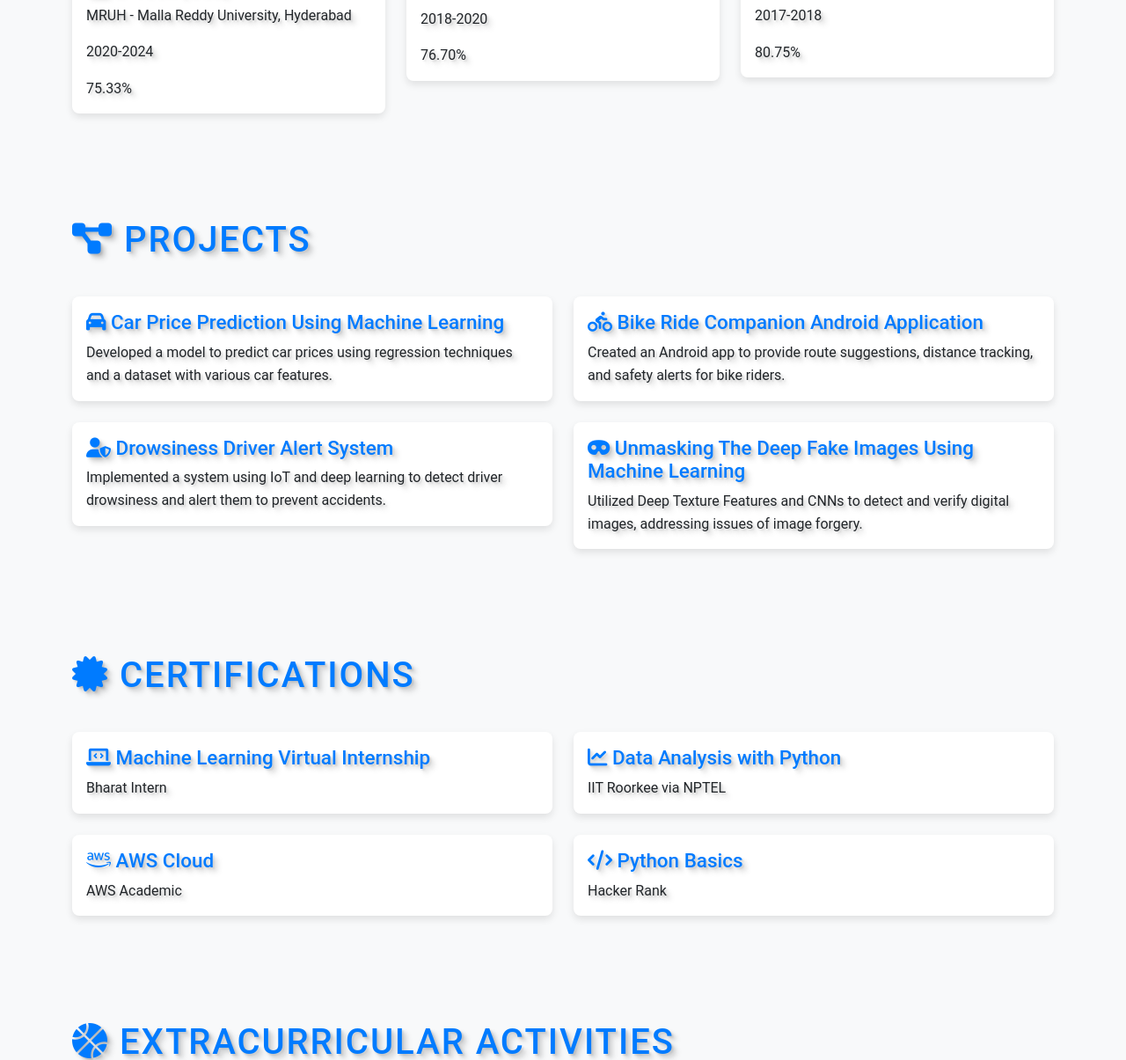
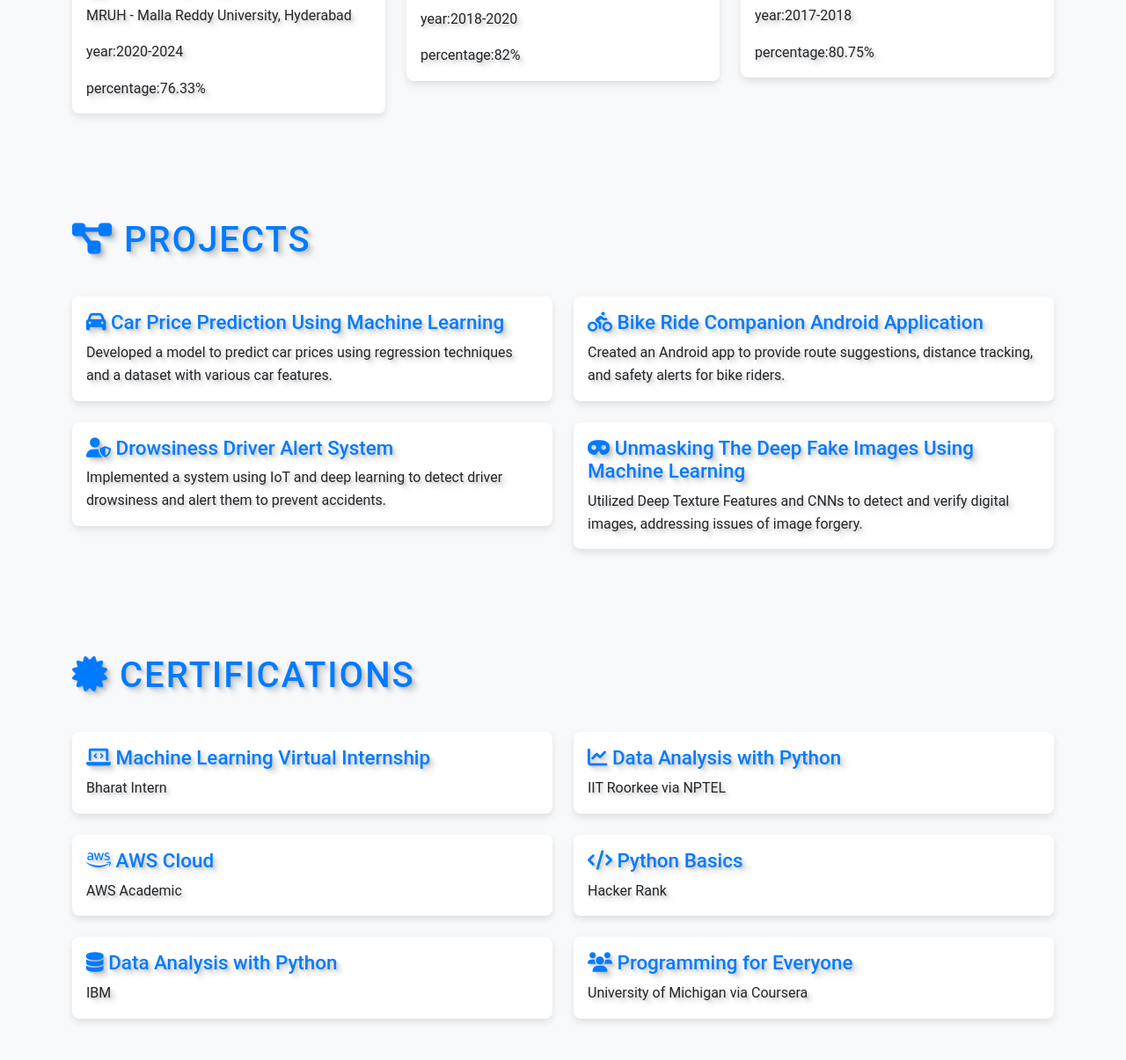
Before and after one commit to Rohith-m36/portfolio-rohith, a plain HTML site: page index.html in a window 1280 px wide. Shown: the part 1473-2678 px from the top of the page at 88% size. Drawn offline with nearby package versions, Linux system fonts and the light colour scheme.

Commit message:
Update index.html

```diff
--- a/index.html
+++ b/index.html
@@ -140,8 +140,8 @@
                         <div class="card-body flex-fill">
                             <h5 class="card-title"><i class="fas fa-university"></i> B-Tech (CSE)</h5>
                             <p class="card-text">MRUH - Malla Reddy University, Hyderabad</p>
-                            <p class="card-text">2020-2024</p>
-                            <p class="card-text">75.33%</p>
+                            <p class="card-text">year:2020-2024</p>
+                            <p class="card-text">percentage:76.33%</p>
                         </div>
                     </div>
                 </div>
@@ -157,8 +157,8 @@
                         <div class="card-body flex-fill">
                             <h5 class="card-title"><i class="fas fa-school"></i> 12th Standard</h5>
                             <p class="card-text">Narayana Junior College, Hyderabad</p>
-                            <p class="card-text">2018-2020</p>
-                            <p class="card-text">76.70%</p>
+                            <p class="card-text">year:2018-2020</p>
+                            <p class="card-text">percentage:82%</p>
                         </div>
                     </div>
                 </div>
@@ -173,8 +173,8 @@
                         <div class="card-body flex-fill">
                             <h5 class="card-title"><i class="fas fa-graduation-cap"></i> 10th Standard</h5>
                             <p class="card-text">Tejaswi High School, Warangal</p>
-                            <p class="card-text">2017-2018</p>
-                            <p class="card-text">80.75%</p>
+                            <p class="card-text">year:2017-2018</p>
+                            <p class="card-text">percentage:80.75%</p>
                         </div>
                     </div>
                 </div>
@@ -246,8 +246,7 @@
             <div class="col-md-6">
                 <div class="card mb-4 box-shadow">
                     <div class="card-body">
-                            <h5 class="card-title"><i class="fas fa-laptop-code"></i> Machine Learning Virtual
-                                Internship</h5>
+                        <h5 class="card-title"><i class="fas fa-laptop-code"></i> Machine Learning Virtual Internship</h5>
                         <p class="card-text">Bharat Intern</p>
                     </div>
                 </div>
@@ -276,6 +275,24 @@
                     <div class="card-body">
                         <h5 class="card-title"><i class="fas fa-code"></i> Python Basics</h5>
                         <p class="card-text">Hacker Rank</p>
+                    </div>
+                </div>
+            </div>
+            <!-- Certification Card 5 -->
+            <div class="col-md-6">
+                <div class="card mb-4 box-shadow">
+                    <div class="card-body">
+                        <h5 class="card-title"><i class="fas fa-database"></i> Data Analysis with Python</h5>
+                        <p class="card-text">IBM</p>
+                    </div>
+                </div>
+            </div>
+            <!-- Certification Card 6 -->
+            <div class="col-md-6">
+                <div class="card mb-4 box-shadow">
+                    <div class="card-body">
+                        <h5 class="card-title"><i class="fas fa-users"></i> Programming for Everyone</h5>
+                        <p class="card-text">University of Michigan via Coursera</p>
                     </div>
                 </div>
             </div>
```
Lines whose indentation alone changed are shown as unchanged.
